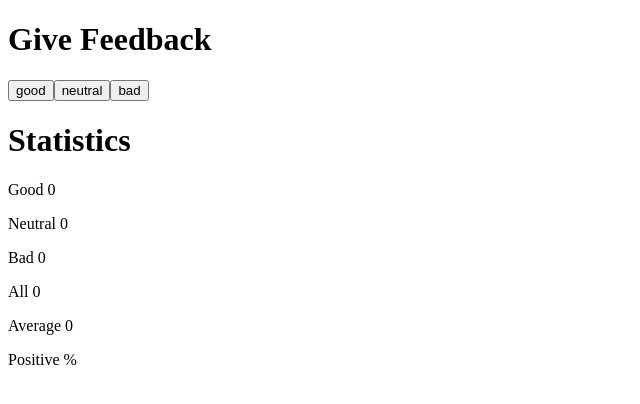
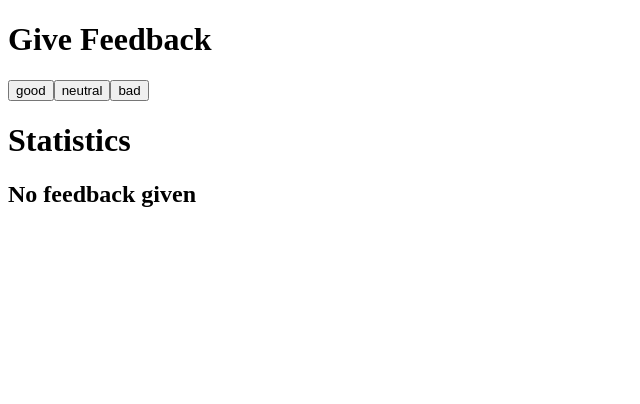
Before and after one commit to hamidme/FSO, a React (Create React App) app in the folder part1/unicafe/: page / in a window 1280 px wide. Shown: the top 404 px of the page, without its empty margins (0-640 px from the left). Built offline with nearby package versions, Linux system fonts and the light colour scheme.

Commit message:
modified for 1.9: unicafe step 4

```diff
--- a/part1/unicafe/src/App.js
+++ b/part1/unicafe/src/App.js
@@ -1,9 +1,17 @@
 import { useState } from 'react'
 
 const Statistics = (props) =>{
+  if (props.all === 0){
+    return (
+    <>
+      <h1>{props.text}</h1>
+      <h2>No feedback given</h2>
+    </>
+    )
+  }
   return(
     <>
-      <h1>Statistics</h1>
+      <h1>{props.text}</h1>
       <p>Good {props.good}</p>
       <p>Neutral {props.neutral}</p>
       <p>Bad {props.bad}</p>
@@ -31,6 +39,7 @@ function App() {
     setbad(bad + 1)
   }
 
+
   const all = good + neutral + bad
   const average = (neutral+good+bad)/3
   const positive = (all === 0 ? null : (good/all)*100)
@@ -45,6 +54,7 @@ function App() {
       <button onClick={badClicker}>bad</button>
 
       <Statistics
+      text = 'Statistics'
       good = {good}
       neutral = {neutral}
       bad = {bad}
@@ -52,6 +62,7 @@ function App() {
       average = {average}
       positive = {positive}
     />
+
     </div>
   );
 }
```
Lines whose indentation alone changed are shown as unchanged.
